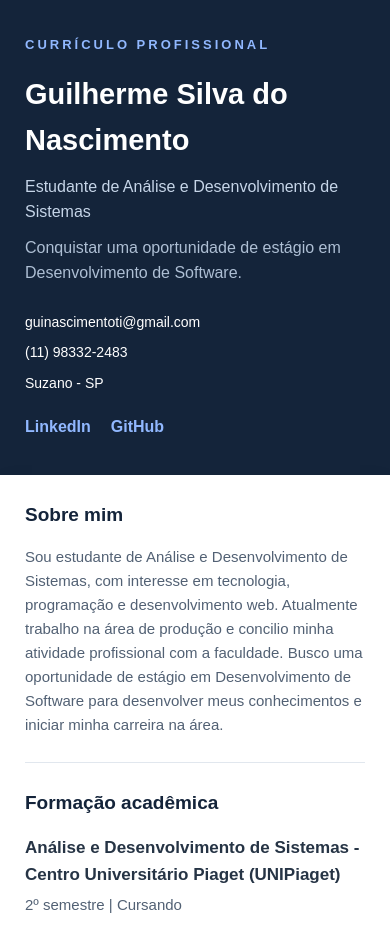
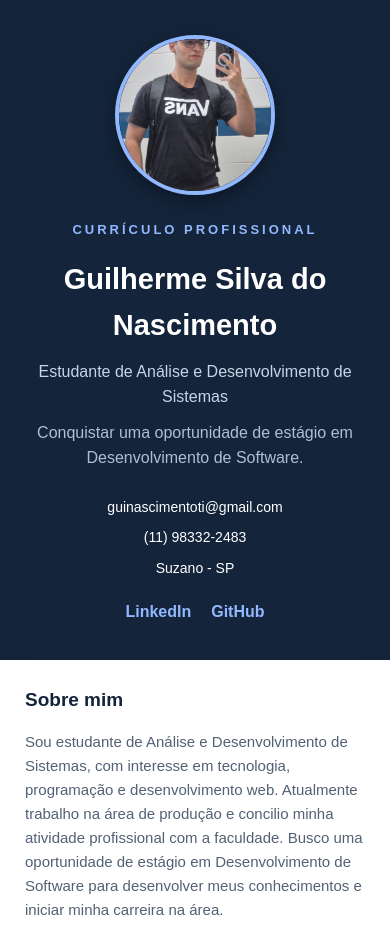
Before and after one commit to GuilhermeSN-dev/meu-curriculo, a plain HTML site: page index.html in a window 390 px wide. Shown: the top 925 px of the page. Drawn offline with Linux system fonts and the light colour scheme.

Commit message:
primeiro curriculo

```diff
--- a/index.html
+++ b/index.html
@@ -1,4 +1,3 @@
-
 <!DOCTYPE html>
 <html lang="pt-BR">
 
@@ -14,7 +13,9 @@
 <body>
 
     <header class="cabecalho">
-        <div class="container">
+        <div class="container cabecalho-conteudo">
+
+            <div class="cabecalho-texto">
                 <p class="subtitulo">CURRÍCULO PROFISSIONAL</p>
 
                 <h1 id="nome"></h1>
@@ -38,6 +39,12 @@
                         GitHub
                     </a>
                 </div>
+            </div>
+
+            <div class="cabecalho-foto">
+                <img src="img/perfil.jpeg" alt="Foto de Guilherme Silva" class="foto-perfil">
+            </div>
+
         </div>
     </header>
 
--- a/styles.css
+++ b/styles.css
@@ -1,4 +1,3 @@
-
 /* Configurações gerais */
 
 * {
@@ -28,6 +27,38 @@ body {
     background-color: #14243a;
     color: white;
     padding: 55px 0;
+}
+
+/* Texto à esquerda + foto à direita */
+
+.cabecalho-conteudo {
+    display: flex;
+    align-items: center;
+    justify-content: space-between;
+    gap: 40px;
+}
+
+.cabecalho-texto {
+    flex: 1;
+    min-width: 0;
+}
+
+.cabecalho-foto {
+    flex-shrink: 0;
+    display: flex;
+    align-items: center;
+    justify-content: center;
+}
+
+.foto-perfil {
+    display: block;
+    width: 180px;
+    height: 210px;
+    object-fit: cover;
+    object-position: center;
+    border-radius: 50%;
+    border: 4px solid #91b8ff;
+    box-shadow: 0 6px 18px rgba(0, 0, 0, 0.35);
 }
 
 .subtitulo {
@@ -166,6 +197,27 @@ footer {
 
 /* Responsividade */
 
+@media (max-width: 700px) {
+
+    /* Foto passa para cima do texto, centralizada */
+    .cabecalho-conteudo {
+        flex-direction: column-reverse;
+        text-align: center;
+        gap: 25px;
+    }
+
+    .foto-perfil {
+        width: 160px;
+        height: 160px;
+    }
+
+    .contatos,
+    .redes-sociais {
+        justify-content: center;
+    }
+
+}
+
 @media (max-width: 600px) {
 
     .cabecalho {
@@ -182,6 +234,7 @@ footer {
 
     .contatos {
         flex-direction: column;
+        align-items: center;
         gap: 8px;
     }
 
```
Also changed, not shown: img/perfil.jpeg (added). Lines whose indentation alone changed are shown as unchanged.
